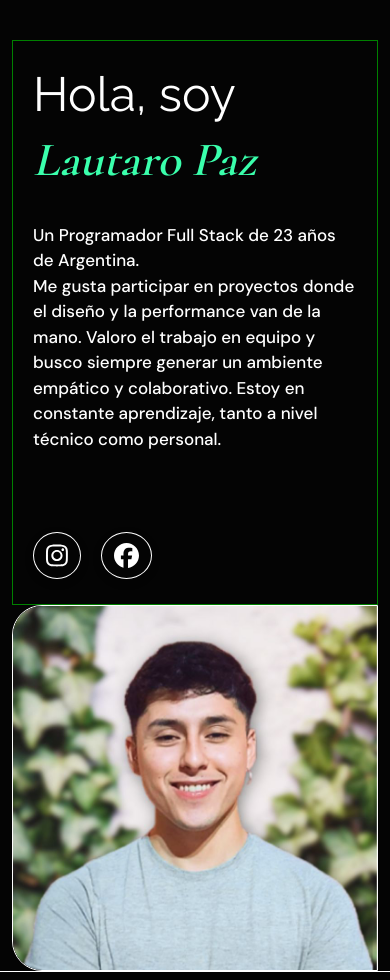
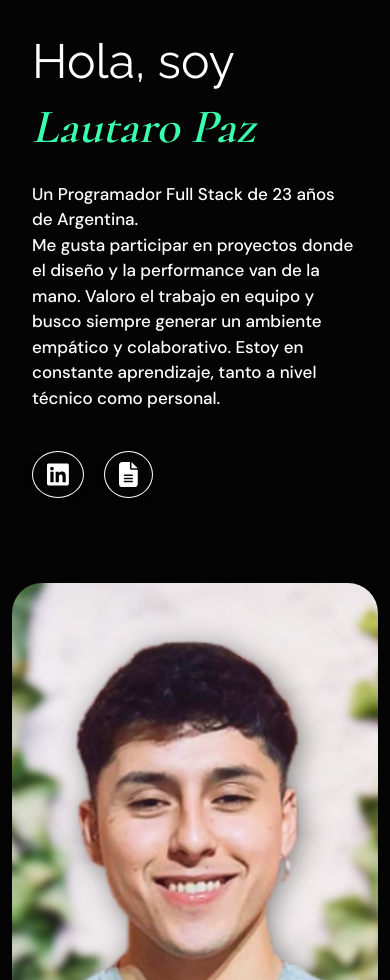
Before and after one commit to LautaroAgustinPaz/mi-portfolio, a React (Vite) app: page / in a window 390 px wide. Shown: the part 1020-2000 px from the top of the page. Built offline with nearby package versions, Linux system fonts and the light colour scheme.

Commit message:
Terminamos Sobre Mi

```diff
--- a/src/components/SobreMi.jsx
+++ b/src/components/SobreMi.jsx
@@ -1,5 +1,6 @@
 import { FontAwesomeIcon } from '@fortawesome/react-fontawesome';
-import { faInstagram, faFacebook, faTiktok} from '@fortawesome/free-brands-svg-icons';
+import { faLinkedin } from '@fortawesome/free-brands-svg-icons';
+import { faFileLines } from '@fortawesome/free-solid-svg-icons';
 import ScrollReveal from 'scrollreveal';
 import React, { useEffect } from 'react'
 
@@ -43,8 +44,8 @@ const SobreMi = () => {
                   Me gusta participar en proyectos donde el diseño y la performance van de la mano. Valoro el trabajo en equipo y busco siempre generar un ambiente empático y colaborativo. Estoy en constante aprendizaje, tanto a nivel técnico como personal.</p>
 
                 <div className='grupo-redes-sociales'>
-                   <div className='contenedor-redondo'><a href="https://www.instagram.com/" target="_blank" rel="noopener noreferrer"><FontAwesomeIcon icon={faInstagram}  className='iconos-redes'/></a></div>
-                    <div className='contenedor-redondo'><a href="https://www.facebook.com/" target="_blank" rel="noopener noreferrer"><FontAwesomeIcon icon={faFacebook}  className='iconos-redes'/></a></div>
+                    <div className='contenedor-redondo'><a href="https://www.linkedin.com/in/lautaro-paz-71795b243/" target="_blank" rel="noopener noreferrer"><FontAwesomeIcon icon={faLinkedin}  className='iconos-redes'/></a></div>
+                    <div className='contenedor-redondo'><a href="/CV-LautaroPaz.pdf" dowloand><FontAwesomeIcon icon={faFileLines}  className='iconos-redes'/></a></div>
                 </div>
             </div>
                 <div className="col-sm-12 col-md-6 col-lg-6 columna-img">
--- a/src/styles/sections/_footer.scss
+++ b/src/styles/sections/_footer.scss
@@ -1,5 +1,4 @@
 .contenedor-footer {
-    border-top: 1px solid $custom-primary;
     background-color: $custom-background;
     padding: 5rem 0px 0rem 0px;
     overflow: hidden;
--- a/src/styles/sections/_navbar.scss
+++ b/src/styles/sections/_navbar.scss
@@ -1,6 +1,7 @@
 // _navbar.scss
 .navbar {
-    background-color: $custom-background;
+    // background-color: $custom-background;
+    background-color: $custom-secondary-2;
     padding: 15px 15px 15px 15px;
     min-height: 50px;
 
--- a/src/styles/sections/_sobremi.scss
+++ b/src/styles/sections/_sobremi.scss
@@ -1,11 +1,11 @@
 .contenedor-sobremi {
     background-color: $custom-background;
-    padding: 5rem 0rem 0rem 0rem;
-    overflow: hidden;
+    padding: 4em 0rem 0rem 0rem;
+    overflow: hidden; // para que no desborde el contenedor, lo ocultamos si pasa
 
     .contenedor-titulo {
         text-align: center;
-        margin-bottom: 5rem;
+        margin-bottom: 4rem;
 
         // GLOBAL
         .sobre-mi_titulo {
@@ -23,23 +23,25 @@
     }
 
     .sobre-mi_row {
-            height: auto; // Ya no forzamos el tamaño
+            height: 100%; // Ya no forzamos el tamaño
+            display: flex;
+            align-items: stretch; // tengan las columnas las mismas medidas
 
         // Columna  - IMG
         .columna-img {
-            padding: 0px;
-            display: flex;
-            justify-content: end;
-            align-content: center;
-            align-items: center;
+            height: 88vh;
+            display: block;
+            padding: 20px 0px;
 
             .foto-biografia {
                 border-radius: 30px 0px 0px 30px;
-                border: 1.4px solid $custom-primary;
-                max-height: 500px; // Controlamos la altura
+
+                border-right: none;
+
+                height: 100%; // Controlamos la altura
                 width: 100%;
                 object-fit: cover;
-                overflow: hidden;
+                object-position: center center;
             }
         }
 
@@ -47,7 +49,6 @@
         .columna-biografia {
             background-color: $custom-background;
             padding: 40px 50px;
-            border: 1px solid green;
 
             display: flex;
             flex-direction: column;
@@ -59,7 +60,7 @@
             }
             .biografia-titulo-2 {
                 font-size: 48px;
-                color: #3AFFAC;
+                color: $custom-secondary-1;
                 font-family: 'Cormorant', serif;
                 font-style: italic;
                 font-weight: 700;
@@ -75,7 +76,7 @@
             }
 
             .grupo-redes-sociales {
-                margin-top: 80px;
+                margin-top: 40px;
                 display: flex;
                 flex-direction: row;
                 flex-wrap: wrap;
@@ -83,7 +84,7 @@
 
                 .contenedor-redondo a {
                     border-radius: 100%;
-                    padding: 10px 12px;
+                    padding: 10px 14px;
                     border: 1px solid $custom-primary;
                     box-shadow: rgba(0, 0, 0, 0.24) 0px 3px 8px;
 
@@ -108,18 +109,23 @@
 
 @media (max-width: 768px) {
     .sobre-mi_row {
-        flex-direction: column; // Apila imagen y texto
-        align-items: center;
-    }
+        height: 100vh;
+        display: block;
 
-    .columna-img,
-    .columna-biografia {
-        width: 100%;
-        max-width: 500px;
-    }
+        .columna-biografia {
+            height: auto;
+        }
 
-    .foto-biografia {
-        border-radius: 30px; // Quitar bordes laterales si está centrada
+        .columna-img {
+            height: auto;
+
+            .foto-biografia {
+                padding-right: 12px;
+                padding-left: 12px;
+                border-radius: 30px 30px 30px 30px !important;
+                border: none !important;
+            }
+        }
     }
 }
 
@@ -134,8 +140,21 @@
             margin: 0px;
 
             .columna-biografia {
+            height: auto;
+            display: block;
             padding: 25px 20px;
             }
+
+            .columna-img {
+                padding: 60px 0px 75px 0px;
+
+                .foto-biografia {
+                    border-radius: 30px;
+                    border: none;
+                    padding: 0px;
+                }
+            }
+
         }
     }
 }
--- a/src/styles/utils/_variables.scss
+++ b/src/styles/utils/_variables.scss
@@ -3,8 +3,8 @@
 $custom-primary: #ffffff;
 $custom-background: #040404;
 
-$custom-secondary-1: #F2F601;
-$custom-secondary-2: #f2f6012b;
+$custom-secondary-1: #3AFFAC;
+$custom-secondary-2: #00ff953e;
 $custom-secondary-3: #ffffff22;
 
 // Degrades
```
Also changed, not shown: 1 other file (tests, documents, lock files or other folders).
